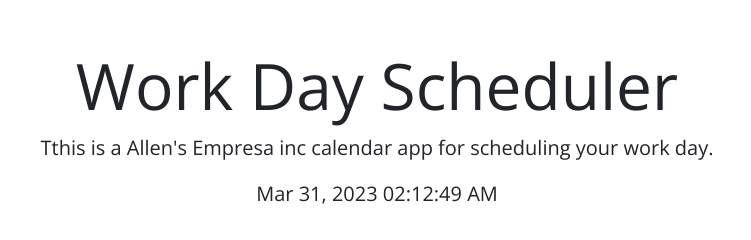
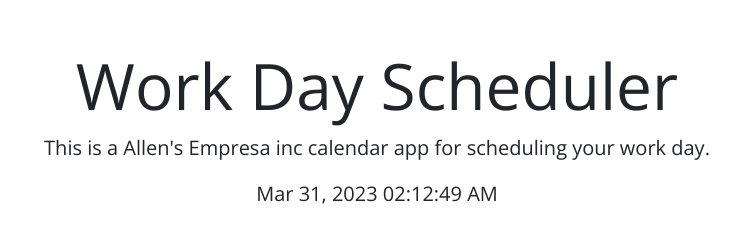
Before and after one commit to Youngboss/weekday_planner, a plain HTML site: page index.html in a window 1280 px wide. Shown: the top 240 px of the page, 263-1014 px from the left. Drawn offline with nearby package versions, Linux system fonts and the light colour scheme.

Commit message:
typo fix

```diff
--- a/index.html
+++ b/index.html
@@ -25,7 +25,7 @@
   <body>
     <header class="p-5 mb-4 border-5 border-bottom border-dark text-center">
       <h1 class="display-3">Work Day Scheduler</h1>
-      <p class="lead">Tthis is a Allen's Empresa inc calendar app for scheduling your work day.</p>
+      <p class="lead">This is a Allen's Empresa inc calendar app for scheduling your work day.</p>
       <p id="currentDay" class="lead"></p>
       <p id="saveStatusMessage" class="message" style="display: none;"></p>
     </header>
```
